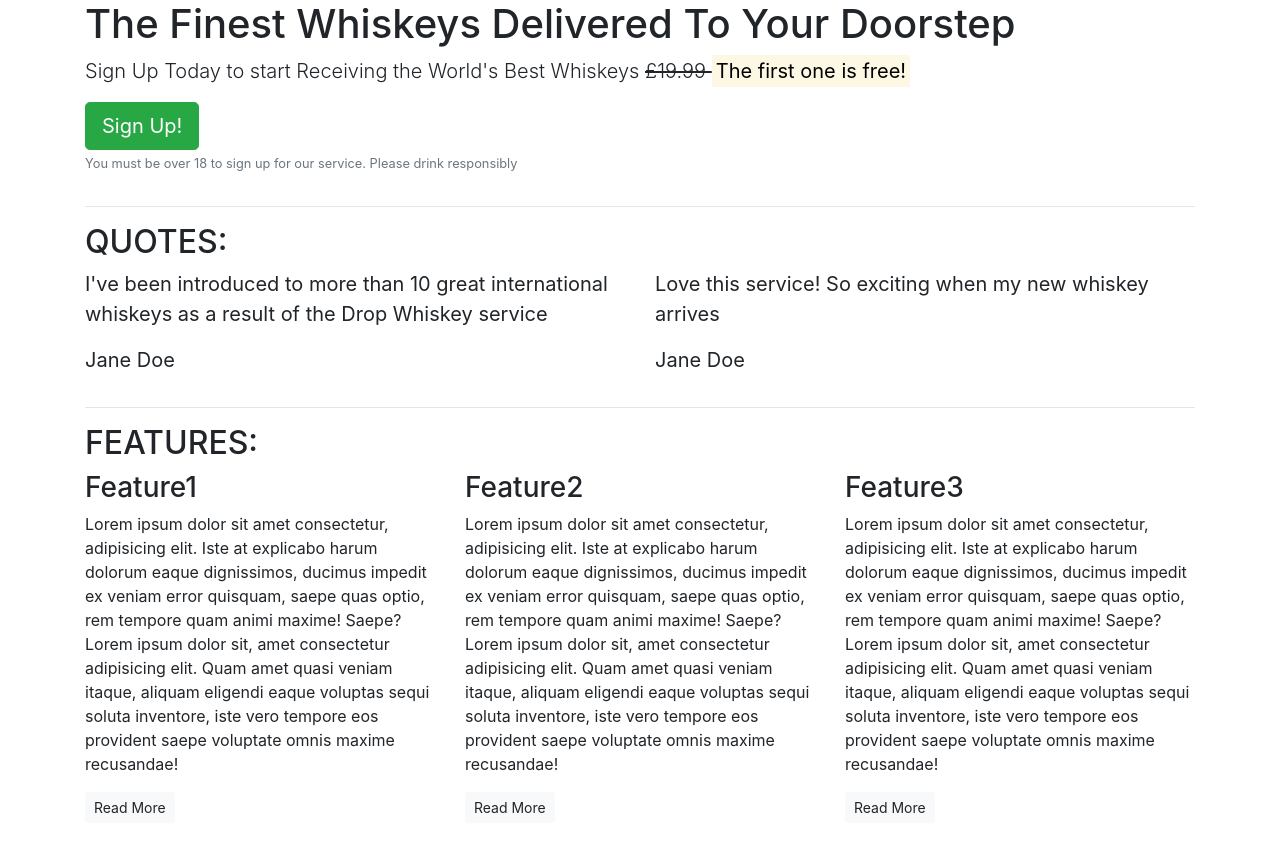
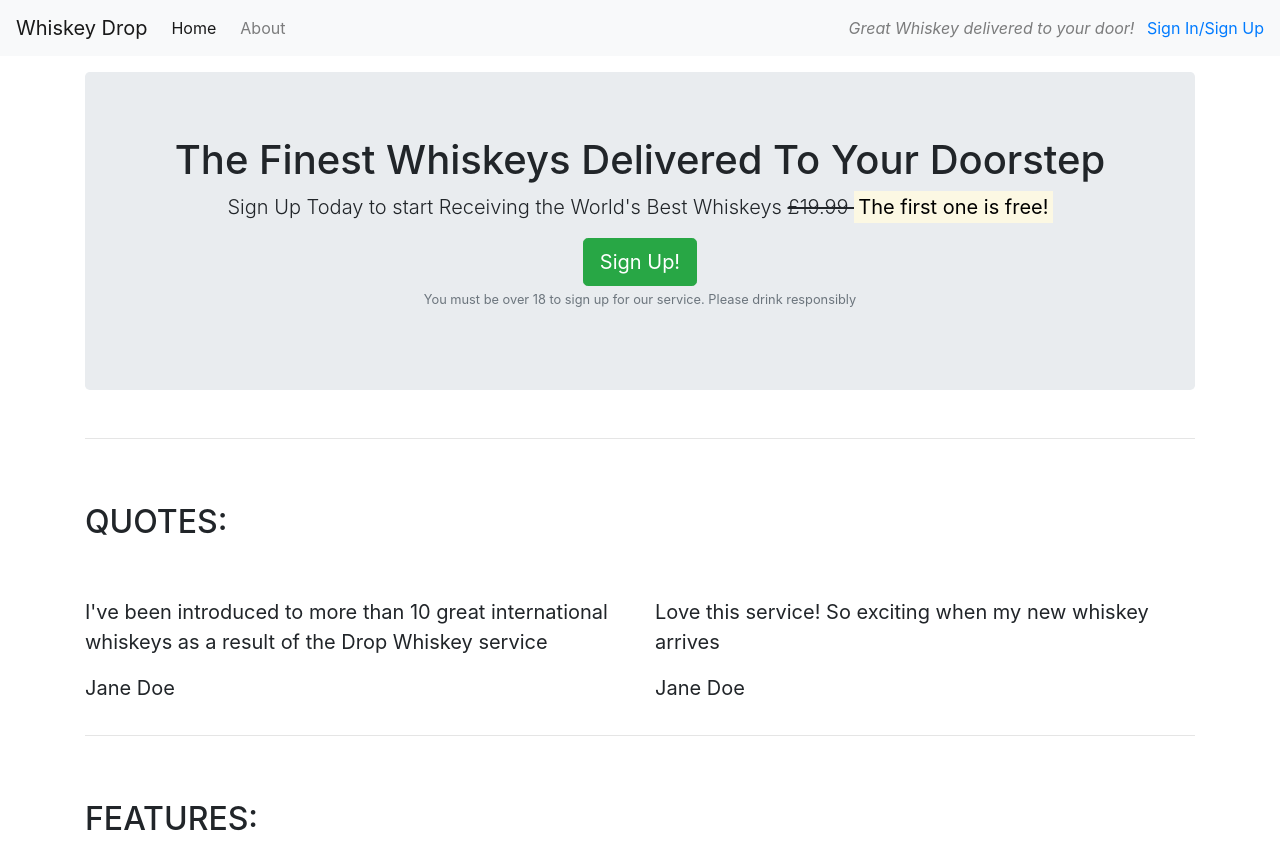
Before and after one commit to mr19331/Bootstrap-project, a plain HTML site: page index.html in a window 1280 px wide. Shown: the top 842 px of the page. Drawn offline with nearby package versions, Linux system fonts and the light colour scheme.

Commit message:
added more to LP

```diff
--- a/index.html
+++ b/index.html
@@ -10,14 +10,35 @@
 <script src="https://stackpath.bootstrapcdn.com/bootstrap/4.4.1/js/bootstrap.min.js" integrity="sha384-wfSDF2E50Y2D1uUdj0O3uMBJnjuUD4Ih7YwaYd1iqfktj0Uod8GCExl3Og8ifwB6" crossorigin="anonymous"></script>
 </head>
 <body>
-<article class="container">
+
+<!-- Navbar section -->
+
+<nav class="navbar navbar-light bg-light navbar-expand-sm">
+<a  href ="/" class="navbar-brand">Whiskey Drop </a>
+<ul class="navbar-nav mr-auto">
+<li class="active nav-item mr-2"><a class="nav-link" href="/"> Home</a></li>
+<li class="nav-item mr-2"><a class="nav-link" href="/about"> About</a></li>
+<li class="nav-item mr-2 d-block d-sm-none"><a class="nav-link" href="/login"> Sign Up/Sign In</a></li>
+</ul>
+<div class="d-none d-md-block">
+<p class="navbar-text my-auto mr-2"><i>Great Whiskey delivered to your door!</i></a>
+</p>
+<a href="/login">Sign In/Sign Up</a>
+</div>
+</nav>
+
+<article class="container mt-3">
 <!-- Callout Section -->
 <div class="row">
 <div class="col-12">
-<section class="callout">
+<section class="callout jumbotron text-center">
 
 <h1>The Finest Whiskeys Delivered To Your Doorstep</h1>
-<p class="lead">Sign Up Today to start Receiving the World's Best Whiskeys <s> £19.99 </s><strong><mark>The first one is free!</mark></strong></p>
+<p class="lead">Sign Up Today to start Receiving the World's Best Whiskeys <s class="d-none d-sm-inline"> £19.99 </s>
+<span class="d-inline d-sm-none"><br></span>
+<strong><mark>The first one is free!</mark></strong></p>
+
+
 <button class="btn btn-success btn-lg">Sign Up!</button>
    <p class="text-muted"><small>You must be over 18 to sign up for our service. Please drink responsibly</small></p>
 
@@ -32,7 +53,7 @@
 <!-- Quotes  -->
 <section class="quotes">
 <div class="row">
-<div class="col-12">
+<div class="col-12 my-5">
  <h2 class="text-uppercase">Quotes:</h2>
  </div>
  </div>
@@ -59,7 +80,7 @@
 <!-- Features -->
 <section class="features">
 <div class="row">
-<div class="col-12">
+<div class="col-12 my-5">
 <h2 class="text-uppercase">Features:</h2>
 </div>
 </div>
```
